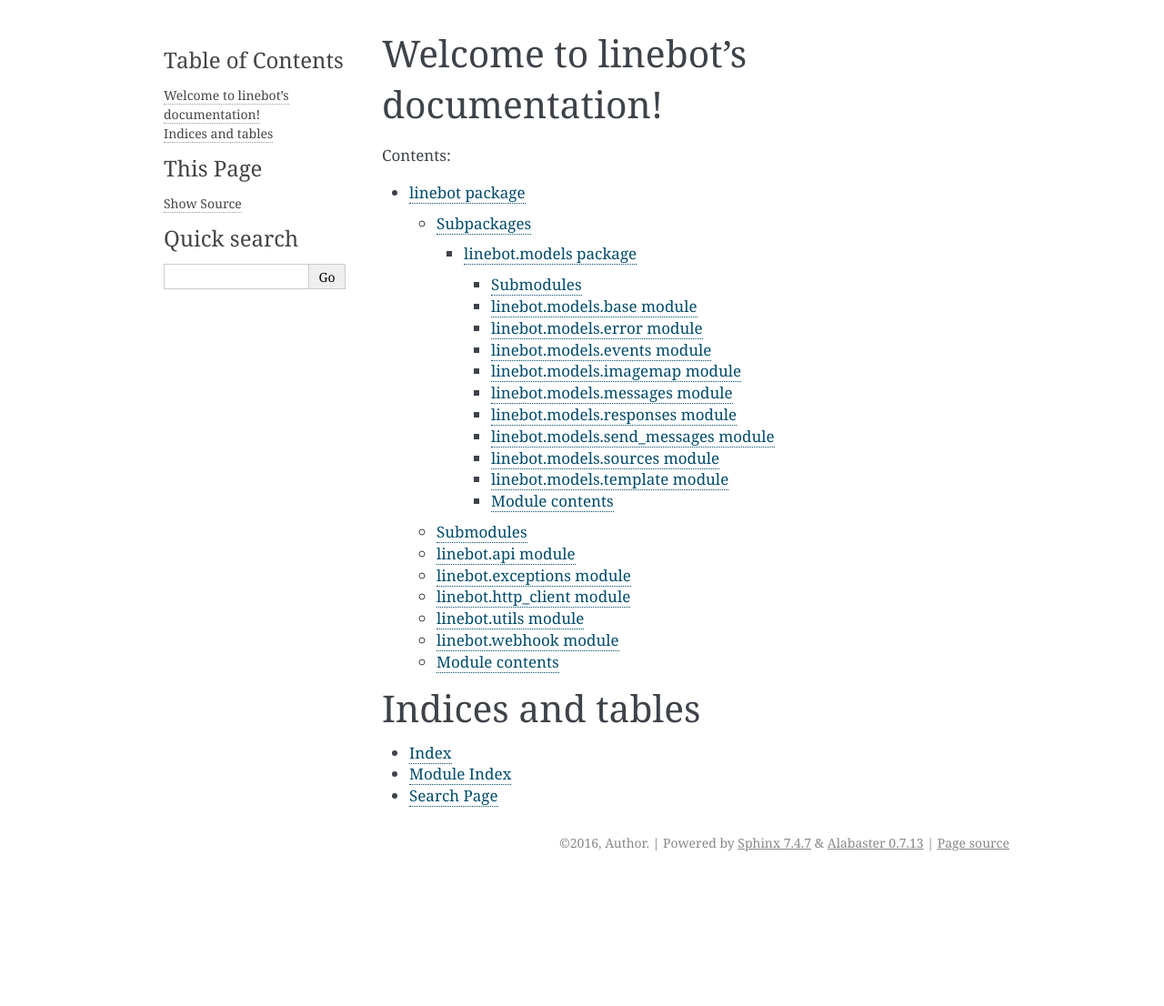
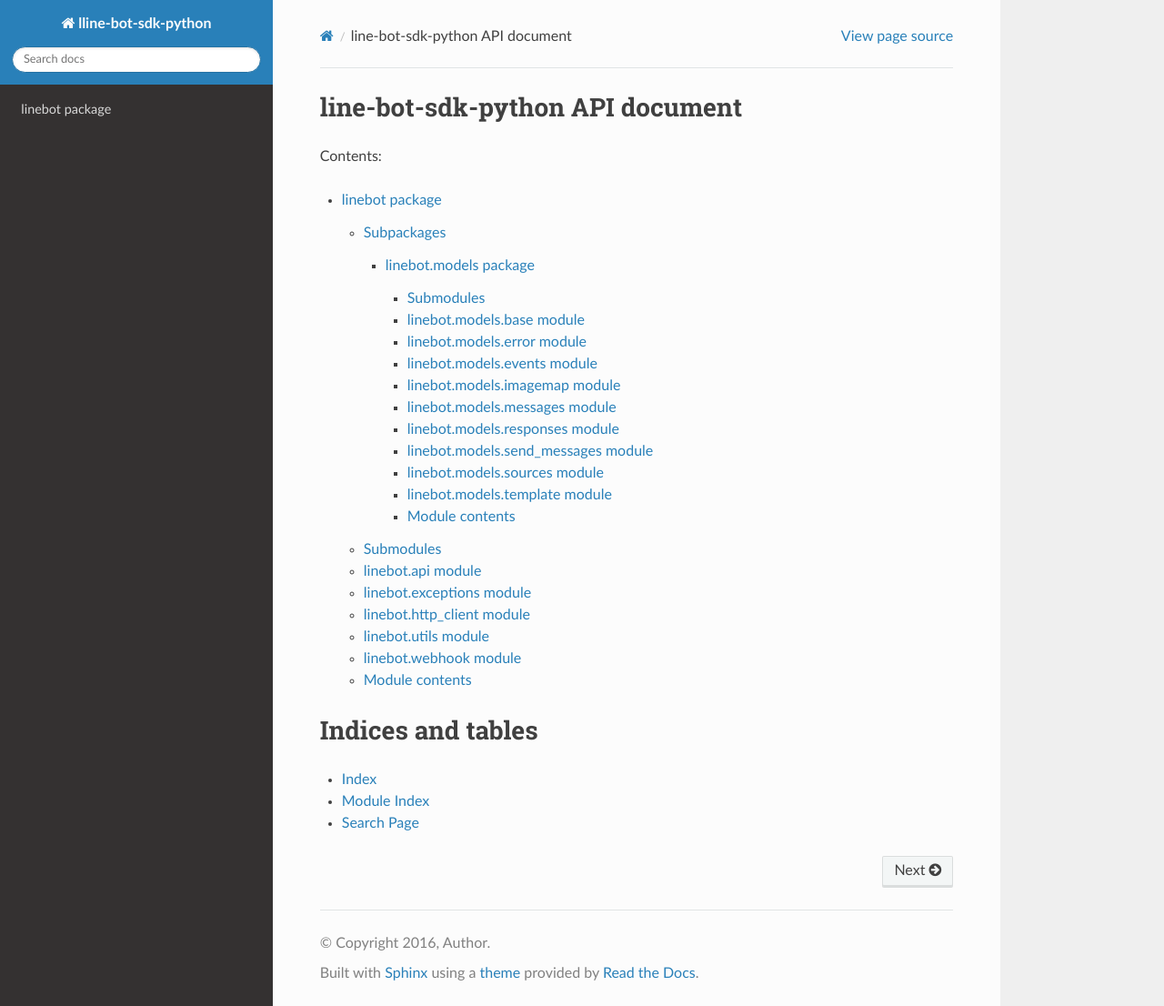
Before and after one commit to line/line-bot-sdk-python, a Sphinx documentation site: the page built from docs/index.rst, in a window 1280 px wide and 1106 px high. Shown: the whole window at 91% size. Built offline with Sphinx 7.4.7 and the Read the Docs theme 2.0.0, drawn with Linux system fonts in a browser that asks for light colours.

Commit message:
Change sphinx theme.

```diff
--- a/docs/conf.py
+++ b/docs/conf.py
@@ -52,7 +52,7 @@ source_suffix = '.rst'
 master_doc = 'index'
 
 # General information about the project.
-project = u'linebot'
+project = u'lline-bot-sdk-python'
 copyright = u'2016, Author'
 author = u'Author'
 
@@ -123,7 +123,7 @@ todo_include_todos = True
 # The theme to use for HTML and HTML Help pages.  See the documentation for
 # a list of builtin themes.
 #
-html_theme = 'alabaster'
+html_theme = 'sphinx_rtd_theme'
 
 # Theme options are theme-specific and customize the look and feel of a theme
 # further.  For a list of options available for each theme, see the
@@ -237,7 +237,7 @@ html_static_path = ['_static']
 # html_search_scorer = 'scorer.js'
 
 # Output file base name for HTML help builder.
-htmlhelp_basename = 'linebotdoc'
+htmlhelp_basename = 'line-bot-sdk-python-doc'
 
 # -- Options for LaTeX output ---------------------------------------------
 
@@ -263,7 +263,7 @@ latex_elements = {
 # (source start file, target name, title,
 #  author, documentclass [howto, manual, or own class]).
 latex_documents = [
-    (master_doc, 'linebot.tex', u'linebot Documentation',
+    (master_doc, 'line-bot-sdk-python.tex', u'line-bot-sdk-python Documentation',
      u'Author', 'manual'),
 ]
 
@@ -305,7 +305,7 @@ latex_documents = [
 # One entry per manual page. List of tuples
 # (source start file, name, description, authors, manual section).
 man_pages = [
-    (master_doc, 'linebot', u'linebot Documentation',
+    (master_doc, 'line-bot-sdk-python', u'line-bot-sdk-python Documentation',
      [author], 1)
 ]
 
@@ -320,8 +320,8 @@ man_pages = [
 # (source start file, target name, title, author,
 #  dir menu entry, description, category)
 texinfo_documents = [
-    (master_doc, 'linebot', u'linebot Documentation',
-     author, 'linebot', 'One line description of project.',
+    (master_doc, 'line-bot-sdk-python', u'line-bot-sdk-python Documentation',
+     author, 'line-bot-sdk-python', 'One line description of project.',
      'Miscellaneous'),
 ]
 
--- a/docs/index.rst
+++ b/docs/index.rst
@@ -1,9 +1,9 @@
-.. linebot documentation master file, created by
+.. line-bot-sdk-python documentation master file, created by
    sphinx-quickstart on Thu Oct 13 19:26:47 2016.
    You can adapt this file completely to your liking, but it should at least
    contain the root `toctree` directive.
 
-Welcome to linebot's documentation!
+line-bot-sdk-python API document
 ===================================
 
 Contents:
--- a/requirements-dev.txt
+++ b/requirements-dev.txt
@@ -2,3 +2,5 @@
 -r requirements-test.txt
 tox
 wheel
+sphinx_rtd_theme
+pypandoc
--- a/setup.cfg
+++ b/setup.cfg
@@ -1,2 +1,8 @@
 [flake8]
 max-line-length = 99
+
+[wheel]
+universal = 1
+
+[upload_docs]
+upload-dir = docs/_build/html
```
Also changed, not shown: setup.py (+24 -3 lines), 1 other file.
